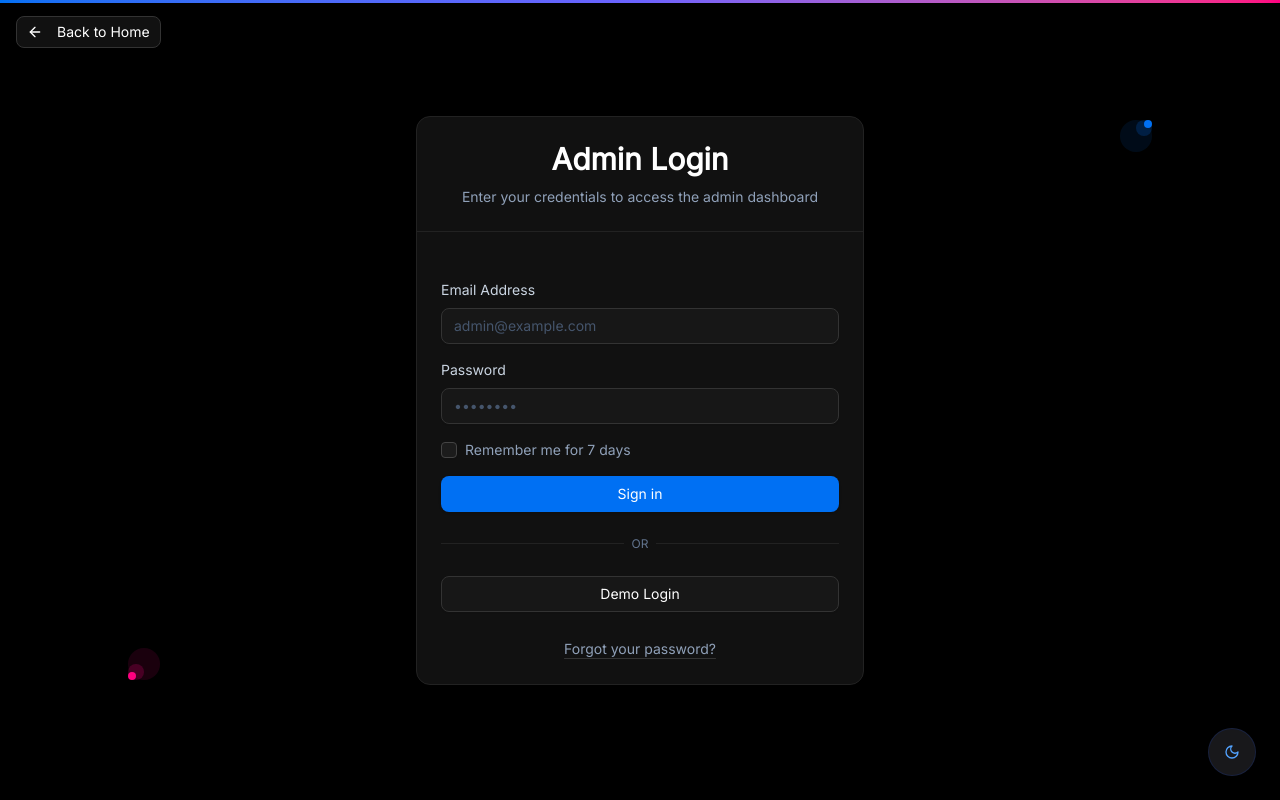
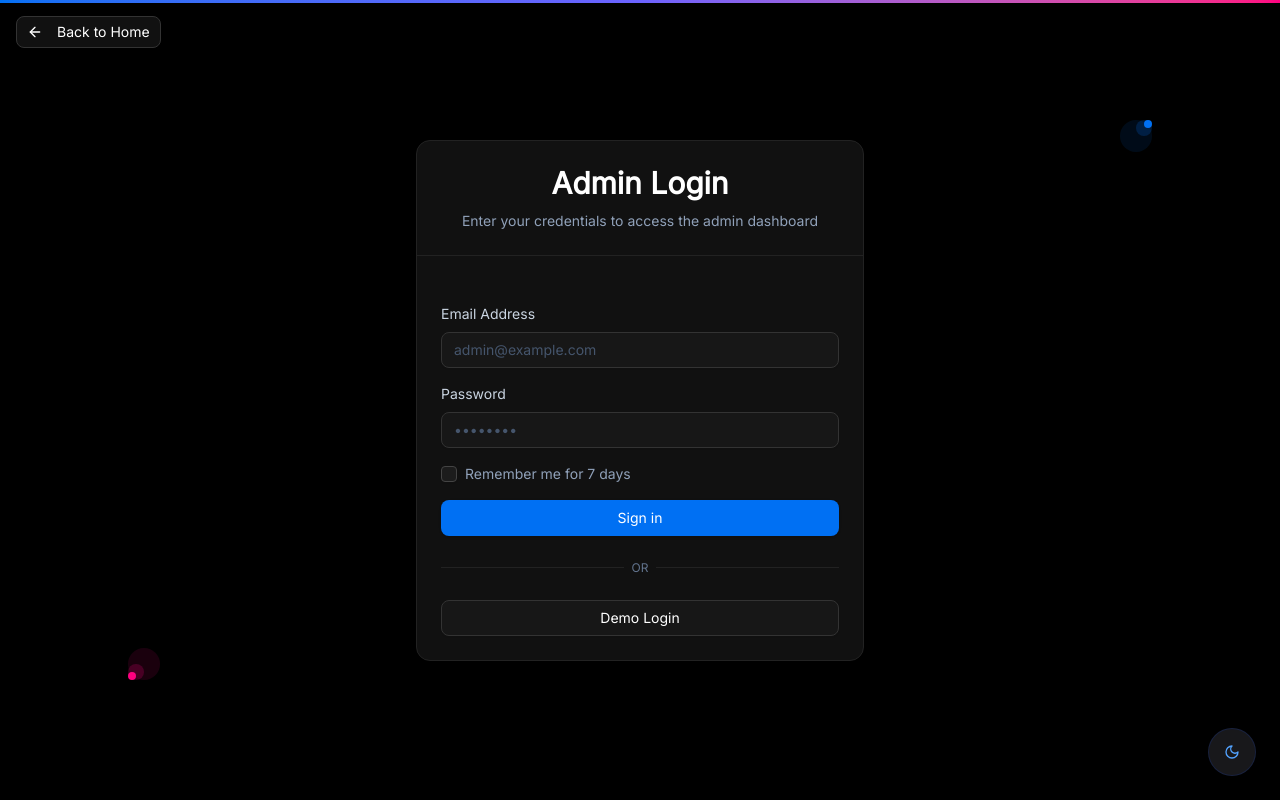
Before and after one commit to devAmaresh/eazyparking-v2, a React (Vite) app in the folder frontend/: page /admin/login in a window 1280 px wide. Built offline with nearby package versions, Linux system fonts and the light colour scheme; no server answers.

Commit message:
minor fix

```diff
--- a/frontend/src/pages/admin/adminlogin.tsx
+++ b/frontend/src/pages/admin/adminlogin.tsx
@@ -287,14 +287,6 @@ export default function AdminLogin() {
                 </Button>
               </motion.div>
 
-              <motion.div variants={itemVariants} className="text-center">
-                <button
-                  type="button"
-                  className="text-sm text-slate-600 hover:text-slate-900 dark:text-slate-400 dark:hover:text-white underline decoration-slate-300 underline-offset-4 hover:decoration-slate-500 dark:decoration-[#333] dark:hover:decoration-slate-400 transition-colors"
-                >
-                  Forgot your password?
-                </button>
-              </motion.div>
             </CardContent>
           </Card>
         </motion.div>
```
